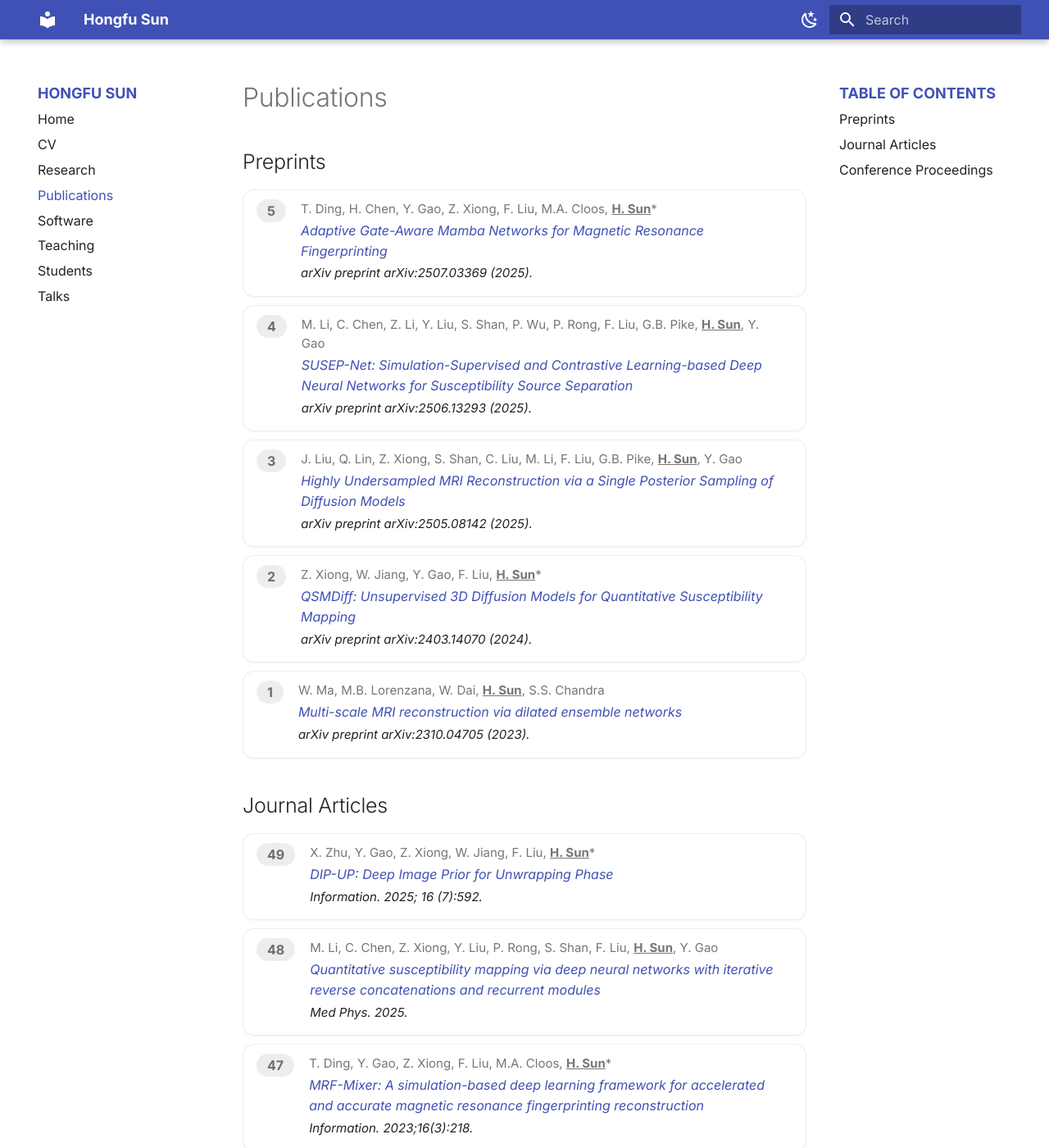
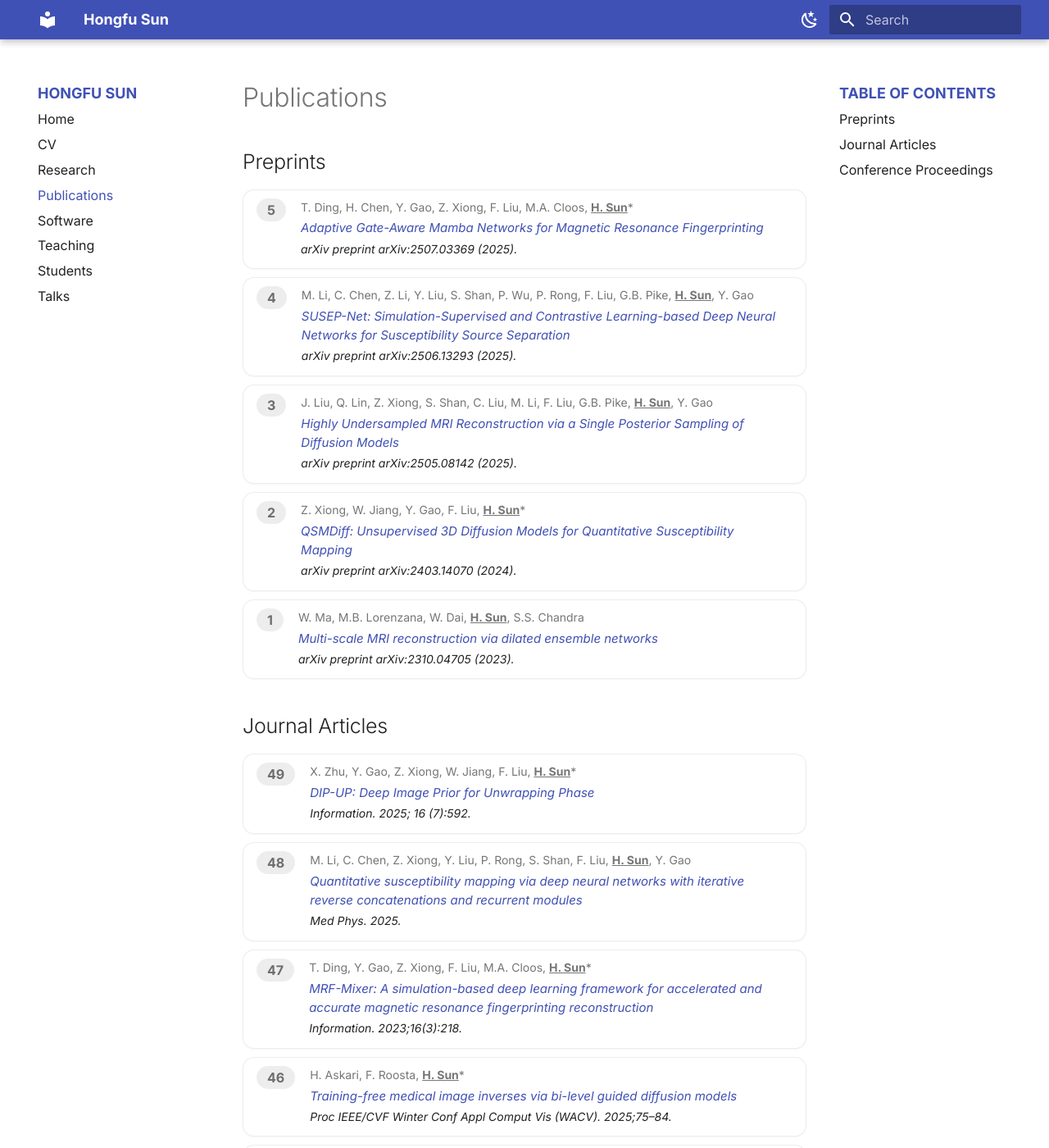
Before and after one commit to sunhongfu/sunhongfu.github.io, an MkDocs documentation site: the page built from docs/publications.md, in a window 1280 px wide and 1400 px high. Shown: the whole window at 82% size. Built offline with MkDocs 1.6.1 and Material for MkDocs 9.7.7, drawn with Linux system fonts in a browser that asks for light colours.

Commit message:
more complact

```diff
--- a/docs/assets/extra.css
+++ b/docs/assets/extra.css
@@ -191,7 +191,7 @@
   align-items: start;                   /* align number with first line */
   font-size: 0.8rem;
   gap: 0.6rem 0.9rem;
-  padding: 0.55rem 0.8rem;
+  padding: 0.5rem 0.8rem;
   border: 1px solid var(--md-default-fg-color--lightest);
   border-radius: 14px;
   background: var(--md-default-bg-color);
@@ -221,14 +221,14 @@
 .pub-authors {
   display: block;
   color: var(--md-default-fg-color--light); /* lighter authors */
-  font-size: 0.75rem;
+  font-size: 0.7rem;
   margin: 0 0 .15rem 0;
 }
 
 .pub-title {
   display: block;
   font-weight: 500;
-  font-size: 0.8rem;
+  font-size: 0.75rem;
   color: var(--md-primary-fg-color);       /* accent color for title */
   margin: .1rem 0 .15rem 0;
 }
@@ -238,9 +238,9 @@
 .pub-venue {
   display: block;
   color: var(--md-default-fg-color);
-  font-size: 0.75rem;
+  font-size: 0.7rem;
   font-style: italic;
-  margin: 0 0 .25rem 0;
+  margin: 0 0 .15rem 0;
 }
 
 /* DOI line */
```
